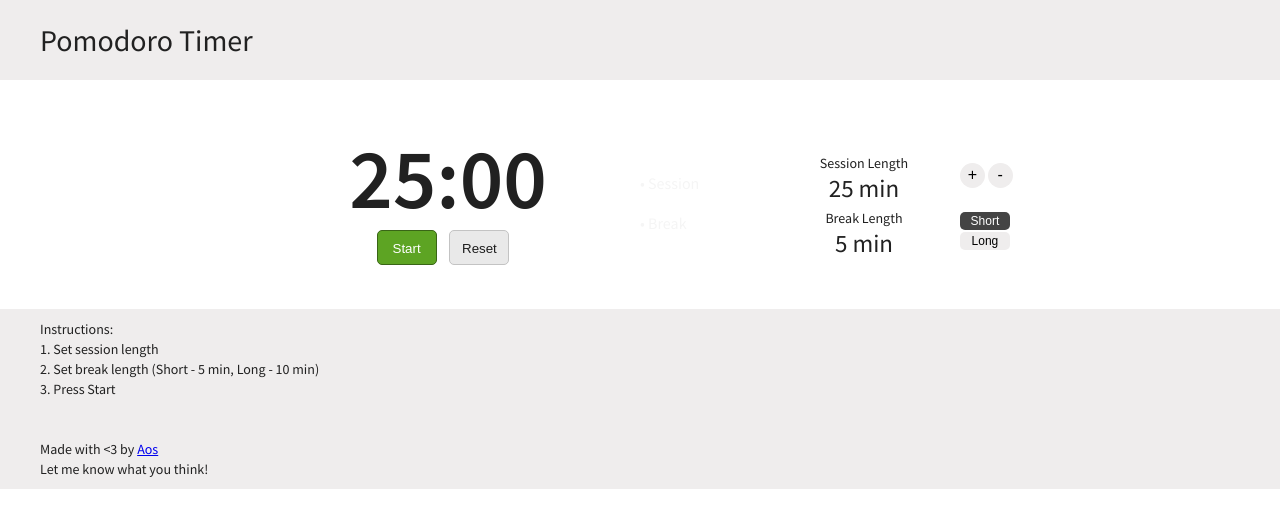
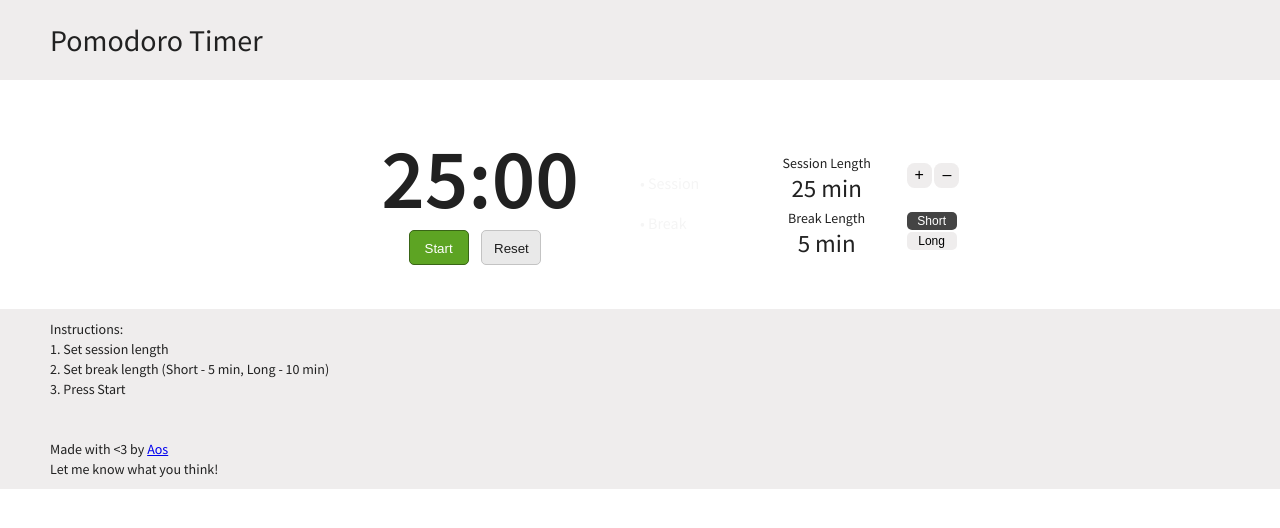
Before and after one commit to aos/Pomodoro-timer, a plain HTML site: page index.html in a window 1280 px wide. Both pictures are taken after a click on the button "Reset". Drawn offline with Linux system fonts and the light colour scheme.

Commit message:
Squashing more bugs

```diff
--- a/css/style.css
+++ b/css/style.css
@@ -74,7 +74,7 @@ body {
 }
 
 .container {
-  width: 60%;
+  width: 50%;
   padding-left: 30px;
   padding-right: 30px;
   margin: 0 auto;
@@ -127,7 +127,7 @@ body {
 
 .header {
   background: #EFEDED;
-  padding: 30px 40px 30px 40px;
+  padding: 30px 40px 30px 50px;
   font-size: 30px;
 }
 
@@ -139,7 +139,7 @@ body {
 
 .footer {
   background: #EFEDED;
-  padding: 10px 40px 10px 40px;
+  padding: 10px 40px 10px 50px;
 }
 
 /*
@@ -197,7 +197,7 @@ button:focus {
   height: 25px;
   width: 25px;
   border: 0;
-  border-radius: 50%;
+  border-radius: 30%;
   cursor: pointer;
 }
 
--- a/index.html
+++ b/index.html
@@ -48,7 +48,7 @@
           </section><!--
           --><section class="col-1-4 options">
             <button class="btn-sesh" id="seshPos">+</button>
-            <button class="btn-sesh" id="seshNeg">-</button>
+            <button class="btn-sesh" id="seshNeg">–</button>
           </section>
         </div>
 
--- a/js/pomodoro.js
+++ b/js/pomodoro.js
@@ -89,16 +89,26 @@ function resetTimer() {
   currentSesh.classList.remove("current");
   currentBreak.classList.remove("current");
   display.classList.remove("current");
+  isPause = undefined;
+  switchTimer = false;
 }
 
 // Session timer
 function seshTimerPos() {
   seshDisplay.textContent = Number(seshDisplay.textContent) + 1;
+  if (isPause == undefined) {
+    var timer = Number(seshDisplay.textContent);
+    display.textContent = (timer < 10 ? "0" + timer : timer) + ":00";
+  }
 };
 function seshTimerNeg() {
   seshDisplay.textContent = Number(seshDisplay.textContent) - 1;
   if (seshDisplay.textContent < 1) {
     seshDisplay.textContent = 1;
+  }
+  if (isPause == undefined) {
+    var timer = Number(seshDisplay.textContent);
+    display.textContent = (timer < 10 ? "0" + timer : timer) + ":00";
   }
 };
 
@@ -120,7 +130,6 @@ function breakTimerShort() {
   Timer functionality
 */
 function startTimer() {
-
   // Handles pause timer, and duration of session and break timer
   if (isPause) {
     // Do nothing (aka don't reset duration)
```
